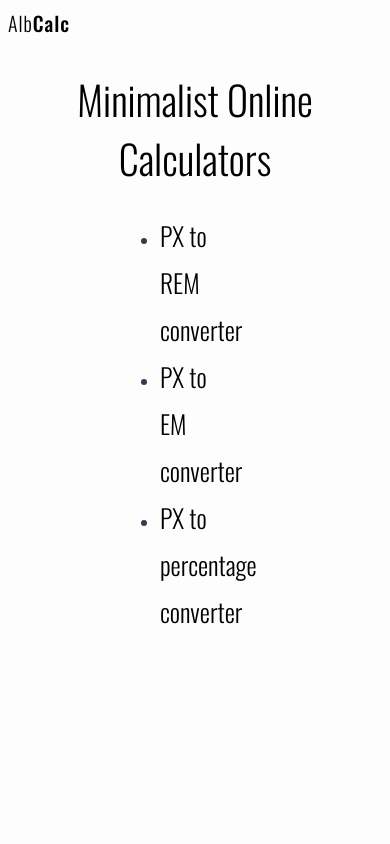
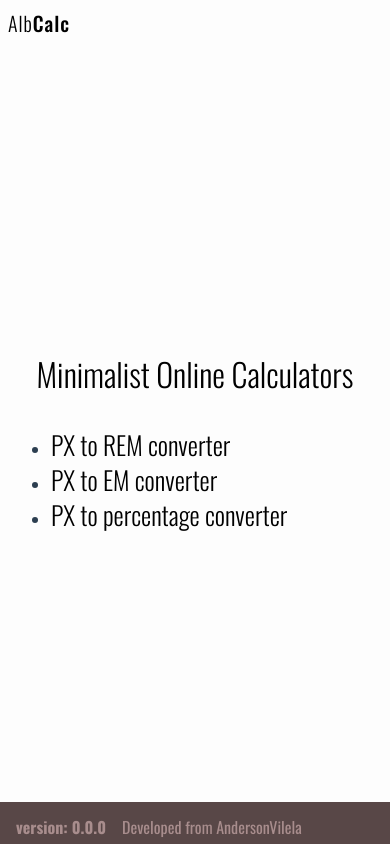
Before and after one commit to AndersonVilela/converter_unites_css, a Vue app: page / in a window 390 px wide. Shown: the top 844 px of the page. Built offline with nearby package versions, Linux system fonts and the light colour scheme.

Commit message:
feat: add full responsive menu

```diff
--- a/src/components/TheMenu.vue
+++ b/src/components/TheMenu.vue
@@ -33,10 +33,9 @@
   min-height: 100vh;
 
   background: #fdfdfd;
-  display: flex;
-  flex-direction: column;
 
   header {
+    height: 5vh;
     display: flex;
     padding: 0.5rem 0 0 0.5rem;
     letter-spacing: 0.06em;
@@ -59,6 +58,11 @@
     }
   }
   main {
+    height: 90vh;
+    display: flex;
+    align-items: center;
+    justify-content: center;
+    flex-direction: column;
     h2 {
       font-style: normal;
       font-weight: 300;
@@ -71,12 +75,14 @@
       margin: 2rem 0 1.5rem 0;
     }
     .nav {
+      width: 22rem;
       display: flex;
       justify-content: center;
       ul {
-        width: 18%;
+        width: 100%;
         display: flex;
         flex-direction: column;
+        justify-content: flex-start;
         align-items: center;
         text-align: start;
         li {
@@ -85,7 +91,7 @@
             font-style: normal;
             font-weight: 300;
             font-size: 1.6rem;
-            line-height: 47px;
+            line-height: 2.2rem;
             text-decoration: none;
             color: #000000;
           }
@@ -94,10 +100,8 @@
     }
   }
   footer {
-    background: #f4f4f4;
-    margin-top: 38.58rem;
-    border-top: 0.4px solid #c0c0c0;
-    height: 2rem;
+    background: #584747;
+    height: 5vh;
     padding: 0.5rem 0 0 1rem;
     display: flex;
     align-items: center;
@@ -110,4 +114,50 @@
     }
   }
 }
+
+@media (max-width: 540px) {
+  .Container {
+    main {
+      h2 {
+        font-size: 2rem;
+      }
+      .nav {
+        width: 18rem;
+      }
+    }
+  }
+}
+
+@media (max-width: 280px) {
+  .Container {
+    main {
+      height: 90vh;
+      h2 {
+        font-size: 1.4rem;
+      }
+      .nav {
+        width: 11.5rem;
+        ul {
+          li {
+            a {
+              font-size: 1rem;
+            }
+          }
+        }
+      }
+    }
+    footer {
+      display: flex;
+      align-items: center;
+      justify-content: center;
+      padding: 0;
+      strong {
+        font-size: 0.7rem;
+      }
+      a {
+        font-size: 0.7rem;
+      }
+    }
+  }
+}
 </style>
```
